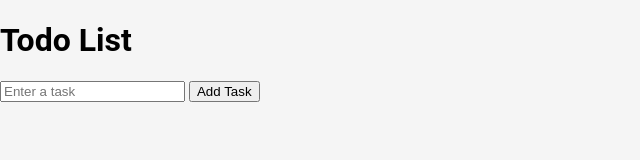
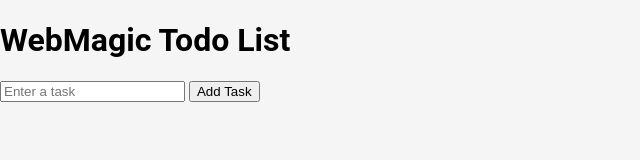
Before and after one commit to webmagiconline2/todoapp18112023, a plain HTML site: page public/index.html in a window 1280 px wide. Shown: the whole page, without its empty margins (0-640 px from the left). Drawn offline with Linux system fonts and the light colour scheme; no server answers.

Commit message:
updated index.html

```diff
--- a/public/index.html
+++ b/public/index.html
@@ -7,7 +7,7 @@
   <link rel="stylesheet" href="style.css">
 </head>
 <body>
-  <h1>Todo List</h1>
+  <h1>WebMagic Todo List</h1>
   <input type="text" id="task" placeholder="Enter a task">
   <button onclick="addTask()">Add Task</button>
   <ul id="taskList"></ul>
```
